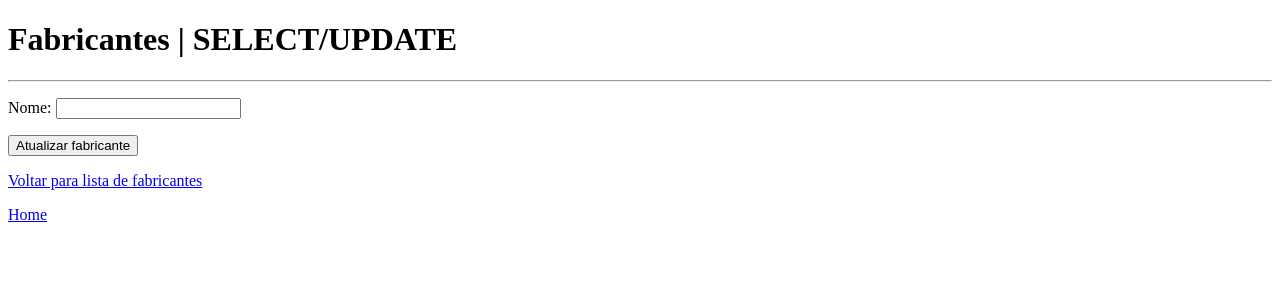
After one commit to PallomaHortencio/exemplo-php-crud, a PHP site: page /fabricantes/atualizar.php in a window 1280 px wide. The commit adds this page. Shown: the top 300 px of the page. Run offline with PHP 8.4, Linux system fonts and the light colour scheme.

Commit message:
atualizar

```diff
--- /dev/null
+++ b/fabricantes/atualizar.php
@@ -0,0 +1,32 @@
+
+
+
+<!DOCTYPE html>
+<html lang="pt-br">
+<head>
+    <meta charset="UTF-8">
+    <meta http-equiv="X-UA-Compatible" content="IE=edge">
+    <meta name="viewport" content="width=device-width, initial-scale=1.0">
+    <title>Fabricantes - Atualizar</title>
+</head>
+<body>
+    <div class="container">
+        <h1>Fabricantes | SELECT/UPDATE</h1>
+        <hr>
+
+        <form action="" method="post">
+            <p>
+                <label for="nome">Nome:</label>
+                <input type="text" name="nome" id="nome">
+            </p>
+            <button type="submit" name="atualizar">
+                Atualizar fabricante</button>
+        </form>
+
+        <p><a href="listar.php">
+        Voltar para lista de fabricantes</a></p>
+
+        <p><a href="../index.php">Home</a></p>
+    </div>
+</body>
+</html>
--- a/fabricantes/listar.php
+++ b/fabricantes/listar.php
@@ -27,6 +27,7 @@ $listaDeFabricantes = lerFabricantes($conexao) ?>
                 <tr>
                     <th>ID</th>
                     <th>Nome</th>
+                    <th colspan="2">Operações</th>
                 </tr>
             </thead>
             <tbody>
@@ -69,6 +70,8 @@ ajuste o foreach para exibir cada dado em seu respectivo lugar, ou seja, o valor
    <tr>
        <td> <?=$fabricante["id"]?> </td>
        <td> <?=$fabricante["nome"]?> </td>
+       <td><a href="atualizar.php?id=<?=$fabricante['id']?>"> Atualizar </a></td>
+       <td><a href=""> Excluir </a></td>
    </tr>
 
    <?php
```
Also changed, not shown: src/funcoes-fabricantes.php (+14 -0 lines).
